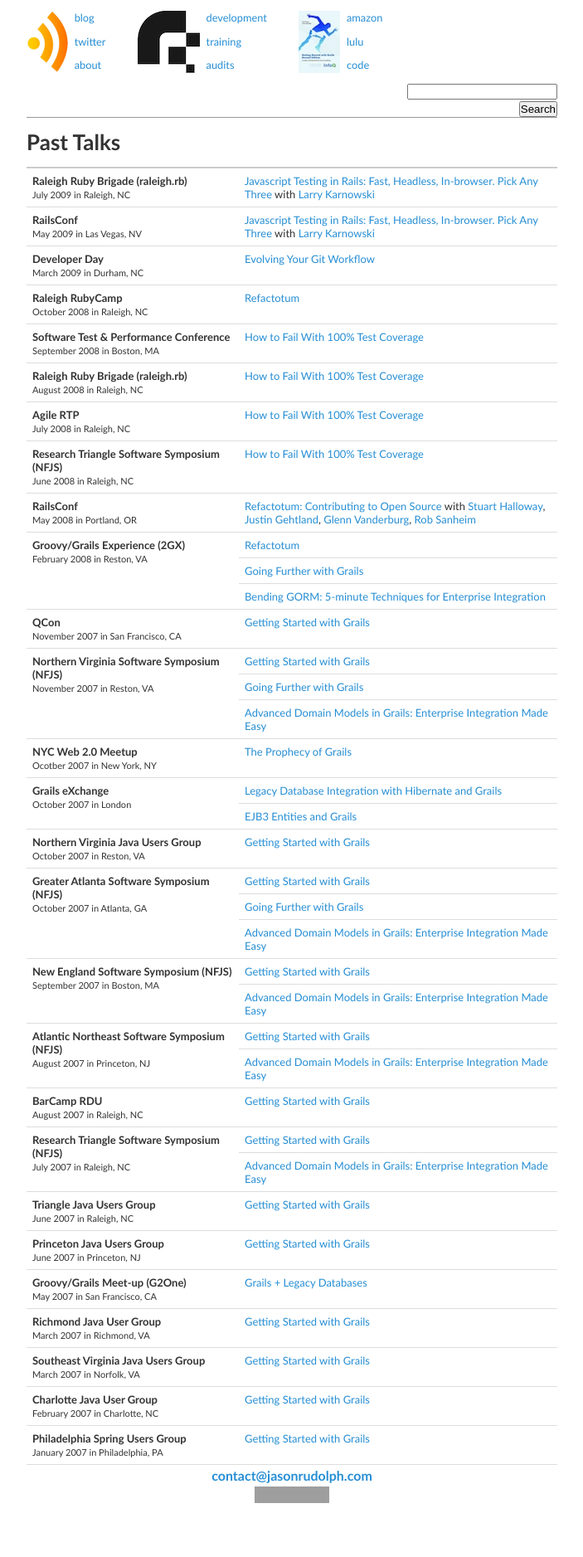
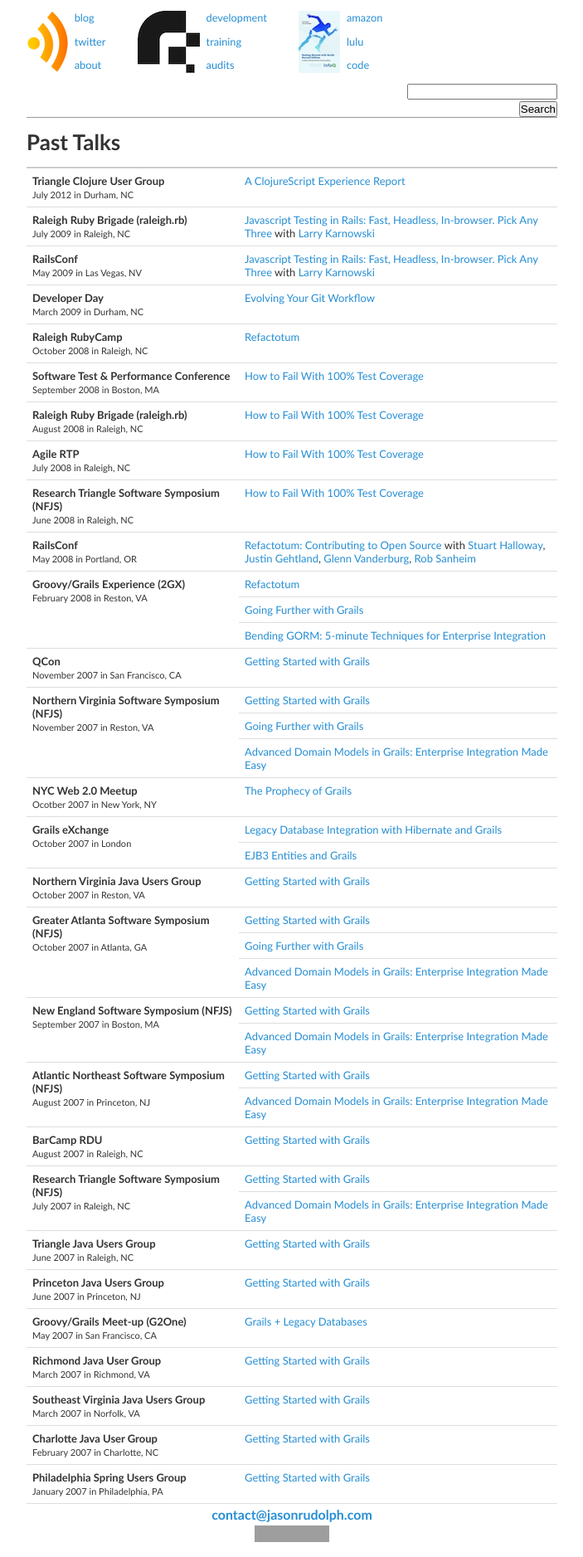
Before and after one commit to asclepius/paulkulyk.com, a Jekyll site: the page built from events.html, in a window 1280 px wide. Shown: the whole page at 83% size, without its empty margins (288-991 px from the left). Built offline with Jekyll 4.4.1, drawn with Linux system fonts in a browser that asks for light colours; nearby versions of some CDN libraries; comment, search, counter and statistics services are not loaded; before the commit the page ends 1830 px from its top, so only the background shows below that; grey boxes are pictures that could not be loaded.

Commit message:
Add 2012 TriClojure talk to events page

```diff
--- a/events.html
+++ b/events.html
@@ -7,6 +7,13 @@
 
 <table class="events">
   <tr><th class="event"></th><th class="presentation"></th></tr>
+  <tr>
+    <td>
+      <span class="event-title">Triangle Clojure User Group</span>
+      <span class="event-date">July 2012 in Durham, NC</span>
+    </td>
+    <td><a href="http://www.meetup.com/TriClojure/events/71707312/">A ClojureScript Experience Report</a></td>
+  </tr>
   <tr>
     <td>
       <span class="event-title">Raleigh Ruby Brigade (raleigh.rb)</span>
```
